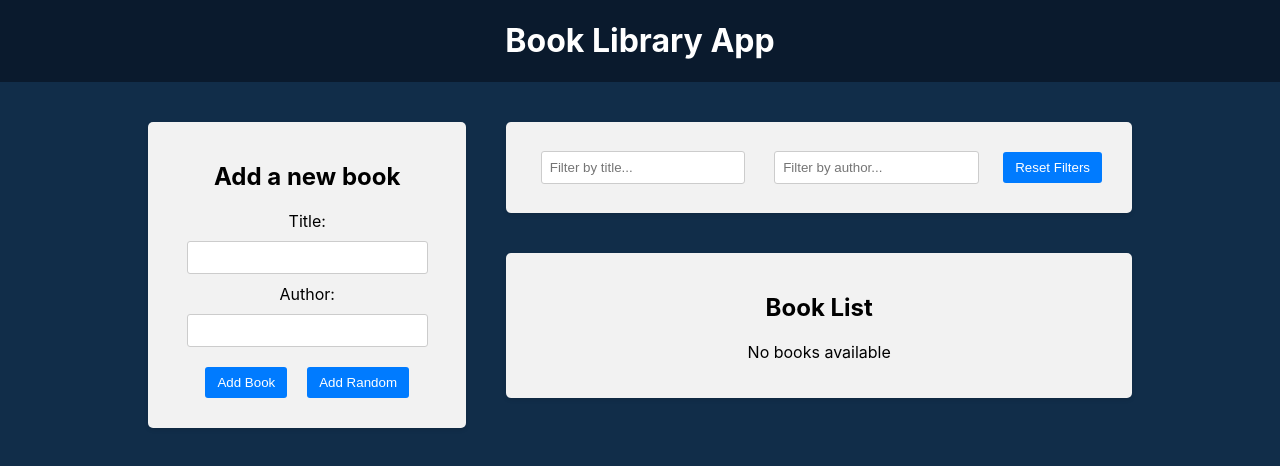
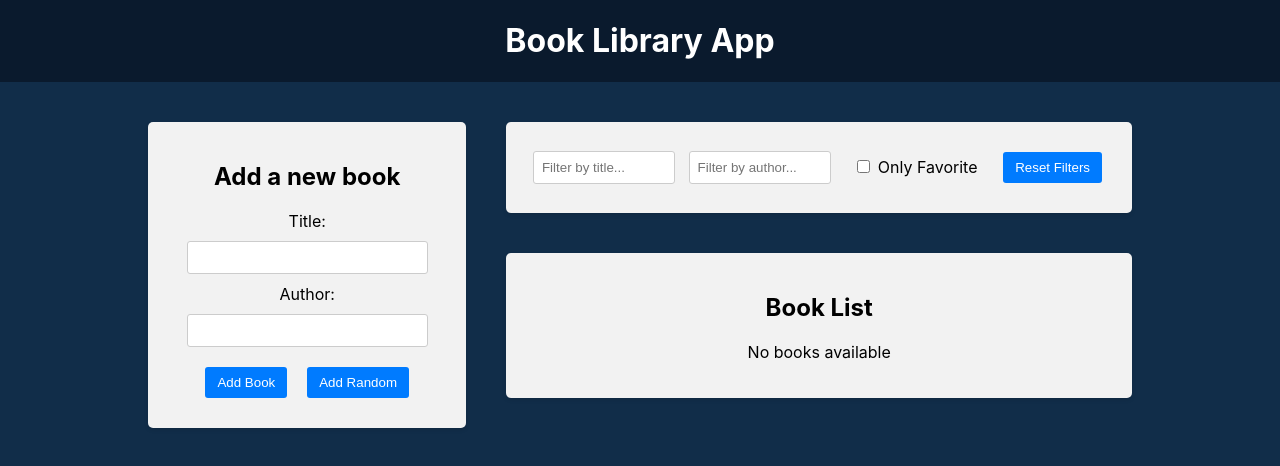
Before and after one commit to SergiyKonrad/MERN-book-library-app, a React (Create React App) app in the folder front/: page / in a window 1280 px wide. Shown: the top 466 px of the page. Built offline with nearby package versions, Linux system fonts and the light colour scheme.

Commit message:
Only Favorite checkbox filter

```diff
--- a/front/src/components/BookList/BookList.js
+++ b/front/src/components/BookList/BookList.js
@@ -4,6 +4,7 @@
 import {
   selectTitleFilter,
   selectAuthorFilter,
+  selectOnlyFavoriteFilter,
 } from '../../redux/slices/filterSlice'
 import './BookList.css'
 
@@ -11,6 +12,7 @@
   const books = useSelector((state) => state.books)
   const titleFilter = useSelector(selectTitleFilter)
   const authorFilter = useSelector(selectAuthorFilter)
+  const onlyFavoriteFilter = useSelector(selectOnlyFavoriteFilter)
   const dispatch = useDispatch()
 
   const handleDeleteBook = (id) => {
@@ -29,7 +31,8 @@
     const matchesAuthor = book.author
       .toLowerCase()
       .includes(authorFilter.toLowerCase())
-    return matchesTitle && matchesAuthor
+    const matchesFavorite = onlyFavoriteFilter ? book.isFavorite : true
+    return matchesTitle && matchesAuthor && matchesFavorite
   })
 
   return (
--- a/front/src/components/Filter/Filter.js
+++ b/front/src/components/Filter/Filter.js
@@ -2,9 +2,11 @@
 import {
   setTitleFilter,
   setAuthorFilter,
+  setOnlyFavoriteFilter,
   resetFilters,
   selectTitleFilter,
   selectAuthorFilter,
+  selectOnlyFavoriteFilter,
 } from '../../redux/slices/filterSlice'
 import './Filter.css'
 
@@ -12,6 +14,7 @@
   const dispatch = useDispatch()
   const titleFilter = useSelector(selectTitleFilter)
   const authorFilter = useSelector(selectAuthorFilter)
+  const onlyFavoriteFilter = useSelector(selectOnlyFavoriteFilter)
 
   const handleTitleFilterChange = (e) => {
     dispatch(setTitleFilter(e.target.value))
@@ -19,6 +22,10 @@
 
   const handleAuthorFilterChange = (e) => {
     dispatch(setAuthorFilter(e.target.value))
+  }
+
+  const handleOnlyFavoriteFilterChange = () => {
+    dispatch(setOnlyFavoriteFilter())
   }
 
   const handleResetFilters = () => {
@@ -44,6 +51,17 @@
             onChange={handleAuthorFilterChange}
           />
         </div>
+        <div className="filter-group">
+          <label>
+            <input
+              type="checkbox"
+              checked={onlyFavoriteFilter}
+              onChange={handleOnlyFavoriteFilterChange}
+            />{' '}
+            Only Favorite
+          </label>
+        </div>
+
         <button type="button" onClick={handleResetFilters}>
           Reset Filters
         </button>
--- a/front/src/redux/slices/filterSlice.js
+++ b/front/src/redux/slices/filterSlice.js
@@ -3,6 +3,7 @@
 const initialState = {
   title: '',
   author: '',
+  onlyFavorite: false,
 }
 
 const filterSlice = createSlice({
@@ -19,7 +20,10 @@
     setAuthorFilter: (state, action) => {
       state.author = action.payload
     },
-    resetFilters: (state) => {
+    setOnlyFavoriteFilter: (state) => {
+      state.onlyFavorite = !state.onlyFavorite
+    },
+    resetFilters: () => {
       //   state.title = ''
       return initialState
     },
@@ -27,10 +31,15 @@
 })
 
 // export const setTitleFilter = filterSlice.actions.setTitleFilter the same as:
-export const { setTitleFilter, setAuthorFilter, resetFilters } =
-  filterSlice.actions
+export const {
+  setTitleFilter,
+  setAuthorFilter,
+  setOnlyFavoriteFilter,
+  resetFilters,
+} = filterSlice.actions
 
 export const selectTitleFilter = (state) => state.filter.title
 export const selectAuthorFilter = (state) => state.filter.author
+export const selectOnlyFavoriteFilter = (state) => state.filter.onlyFavorite
 
 export default filterSlice.reducer
```
